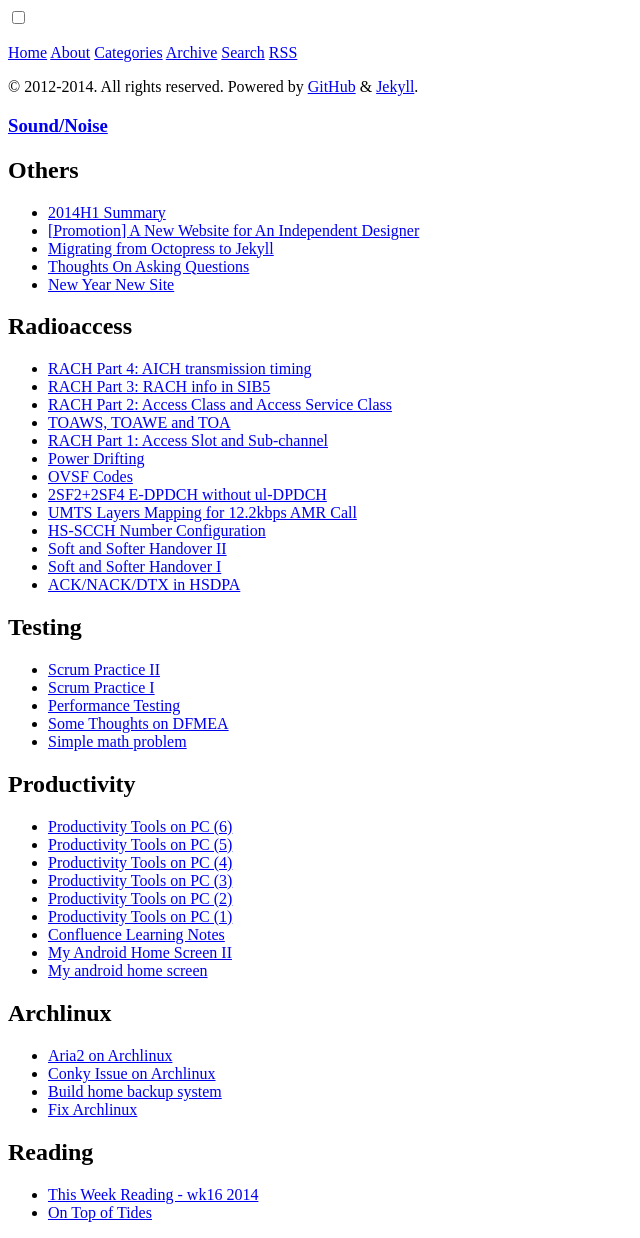
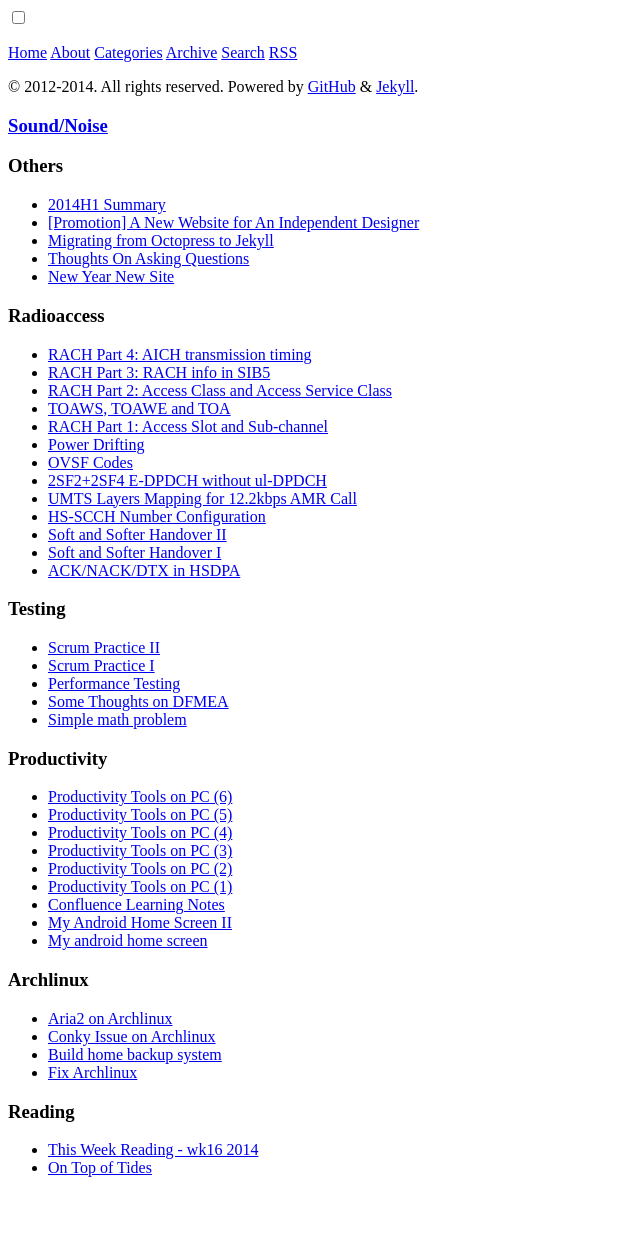
Before and after one commit to happybit/happybit.github.io, a Jekyll site: the page built from categories.html, in a window 1280 px wide. Shown: the whole page, without its empty margins (0-640 px from the left). Built offline with Jekyll 4.4.1, drawn with Linux system fonts in a browser that asks for light colours; after the commit the page ends 1193 px from its top, so only the background shows below that.

Commit message:
minor update

```diff
--- a/categories.html
+++ b/categories.html
@@ -5,7 +5,7 @@ title: Categories
 
 <section id="categories">
 {% for category in site.categories %}
- <h2 name="{{ category | first }}">{{ category | first }}</h2>
+ <h3 name="{{ category | first }}">{{ category | first }}</h3>
     <ul>
     {% for posts in category %}
       {% for post in posts %}
```
